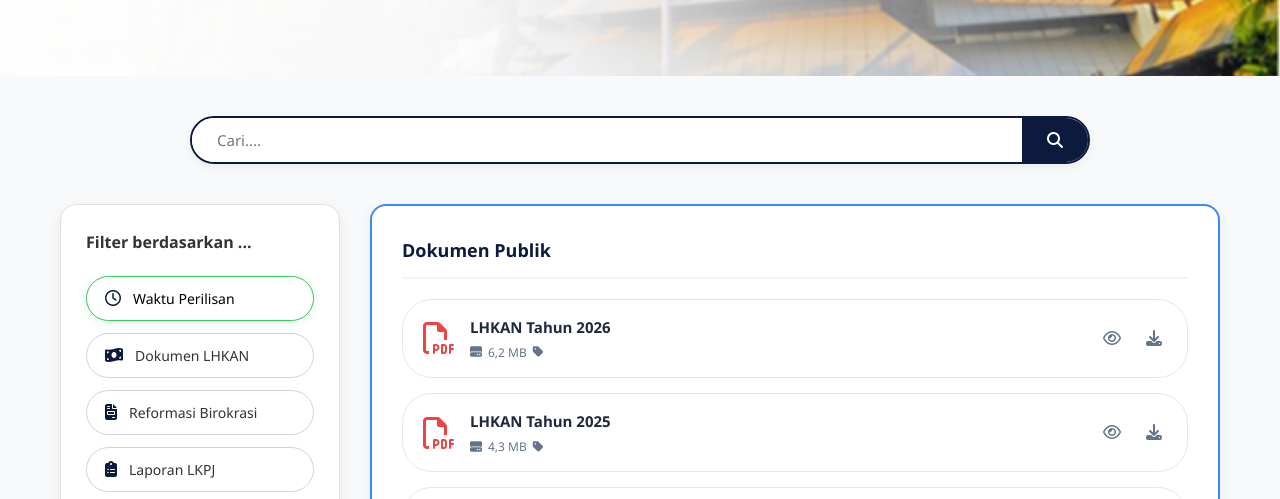
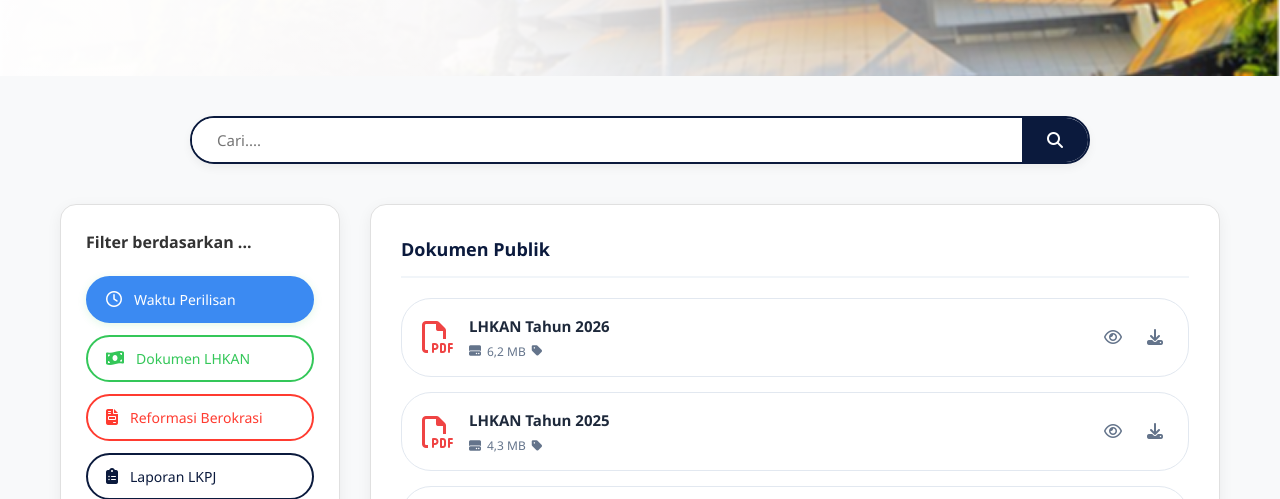
Before and after one commit to daniarayya/re-design, a plain HTML site: page dokumen-regulasi.html in a window 1280 px wide. Shown: the part 419-918 px from the top of the page. Drawn offline with Linux system fonts and the light colour scheme.

Commit message:
Implementasi tombol filter pilihan

```diff
--- a/dokumen-regulasi.css
+++ b/dokumen-regulasi.css
@@ -278,6 +278,90 @@ header { /*NAVBAR STYLE (Universal)*/
     box-shadow: 0 2px 8px rgba(52, 199, 89, 0.15);
 }
 
+/* =========================================
+   FILTER SIDEBAR (Gaya Default & Aktif)
+   ========================================= */
+.filter-buttons {
+    display: flex;
+    flex-direction: column;
+    gap: 12px;
+}
+
+/* 1. Gaya Default (Latar Putih, Border & Warna Khas) */
+.filter-btn {
+    display: flex;
+    align-items: center;
+    gap: 12px;
+    width: 100%;
+    padding: 12px 18px;
+    background-color: #ffffff;
+    border-radius: 30px;
+    font-size: 14px;
+    font-weight: 500;
+    cursor: pointer;
+    transition: all 0.3s ease;
+    text-align: left;
+}
+
+/* Warna khusus ikon dan border per tombol (Default) */
+.filter-btn.btn-waktu {
+    border: 2px solid #3b8af2;
+    color: #3b8af2;
+}
+.filter-btn.btn-waktu i { color: #3b8af2; }
+
+.filter-btn.btn-lhkan {
+    border: 2px solid #34c759;
+    color: #34c759;
+}
+.filter-btn.btn-lhkan i { color: #34c759; }
+
+.filter-btn.btn-reformasi {
+    border: 2px solid #ff3b30;
+    color: #ff3b30;
+}
+.filter-btn.btn-reformasi i { color: #ff3b30; }
+
+.filter-btn.btn-laporan {
+    border: 2px solid #0b1a3d;
+    color: #0b1a3d;
+}
+.filter-btn.btn-laporan i { color: #0b1a3d; }
+
+
+/* 2. Gaya Saat Dipilih / Aktif (Full Warna, Teks & Ikon Putih) */
+.filter-btn.active.btn-waktu {
+    background-color: #3b8af2;
+    color: #ffffff;
+    border-color: #3b8af2;
+}
+.filter-btn.active.btn-waktu i { color: #ffffff; }
+
+.filter-btn.active.btn-lhkan {
+    background-color: #34c759;
+    color: #ffffff;
+    border-color: #34c759;
+}
+.filter-btn.active.btn-lhkan i { color: #ffffff; }
+
+.filter-btn.active.btn-reformasi {
+    background-color: #ff3b30;
+    color: #ffffff;
+    border-color: #ff3b30;
+}
+.filter-btn.active.btn-reformasi i { color: #ffffff; }
+
+.filter-btn.active.btn-laporan {
+    background-color: #0b1a3d;
+    color: #ffffff;
+    border-color: #0b1a3d;
+}
+.filter-btn.active.btn-laporan i { color: #ffffff; }
+
+/* Efek Hover opsional saat belum aktif */
+.filter-btn:hover:not(.active) {
+    opacity: 0.85;
+}
 
 /* --- KOLOM KANAN: DAFTAR DOKUMEN --- */
 .dokumen-main-content {
@@ -289,7 +373,8 @@ header { /*NAVBAR STYLE (Universal)*/
     padding: 30px;
     border-radius: 16px;
     box-shadow: 0 4px 15px rgba(0,0,0,0.06);
-    border: 2px solid #3b8af2; /* Bingkai biru terang sesuai gambar referensi */
+    box-shadow: 0 4px 15px rgba(0,0,0,0.06);
+    border: 1px solid #e0e0e0;
 }
 
 .dokumen-box h2 {
--- a/dokumen-regulasi.html
+++ b/dokumen-regulasi.html
@@ -56,23 +56,22 @@
             <aside class="filter-sidebar"> <!-- Filter -->
                 <h2>Filter berdasarkan ...</h2>
                 <div class="filter-buttons">
-                    <button class="filter-btn active">
+                    <button class="filter-btn btn-waktu active" onclick="pilihFilter(this)">
                         <i class="far fa-clock"></i> Waktu Perilisan
                     </button>
-                    <button class="filter-btn">
+                    <button class="filter-btn btn-lhkan" onclick="pilihFilter(this)">
                         <i class="fas fa-money-bill-wave"></i> Dokumen LHKAN
                     </button>
-                    <button class="filter-btn">
-                        <i class="fas fa-file-invoice"></i> Reformasi Birokrasi
+                    <button class="filter-btn btn-reformasi" onclick="pilihFilter(this)">
+                        <i class="fas fa-file-invoice"></i> Reformasi Berokrasi
                     </button>
-                    <button class="filter-btn">
+                    <button class="filter-btn btn-laporan" onclick="pilihFilter(this)">
                         <i class="fas fa-clipboard-list"></i> Laporan LKPJ
                     </button>
                 </div>
             </aside>
 
-            <!-- Document ist -->
-            <section class="dokumen-main-content">
+            <section class="dokumen-main-content"> <!-- Document ist -->
                 <div class="dokumen-box">
                     <h2>Dokumen Publik</h2>
 
@@ -219,6 +218,13 @@
             layananBtn.addEventListener('click', (e) => { e.preventDefault(); dropdownMenu.classList.toggle('show'); });
             window.addEventListener('click', (e) => { if (!e.target.closest('.dropdown')) dropdownMenu.classList.remove('show'); });
         });
+
+        function pilihFilter(button) {
+        const buttons = document.querySelectorAll('.filter-btn');
+
+        buttons.forEach(btn => btn.classList.remove('active'));
+        button.classList.add('active');
+    }
     </script>
 </body>
 </html>
```
